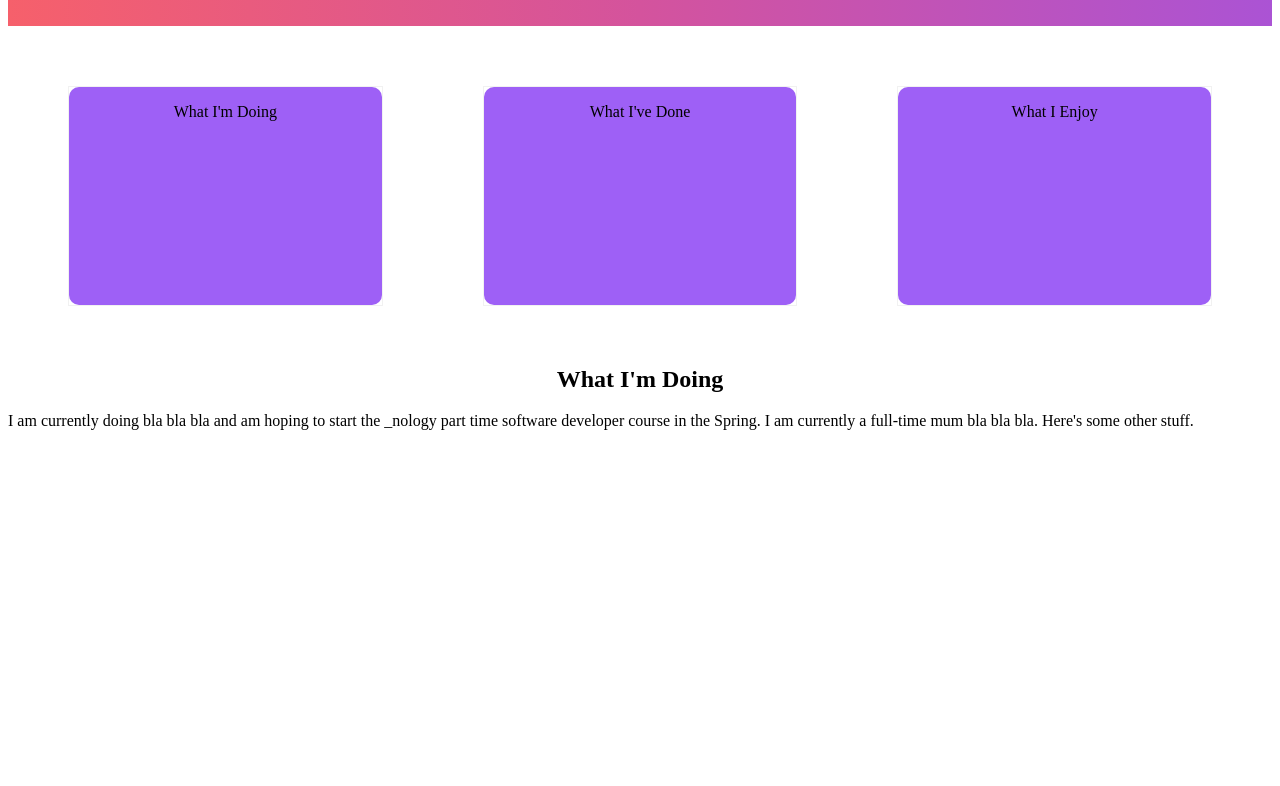
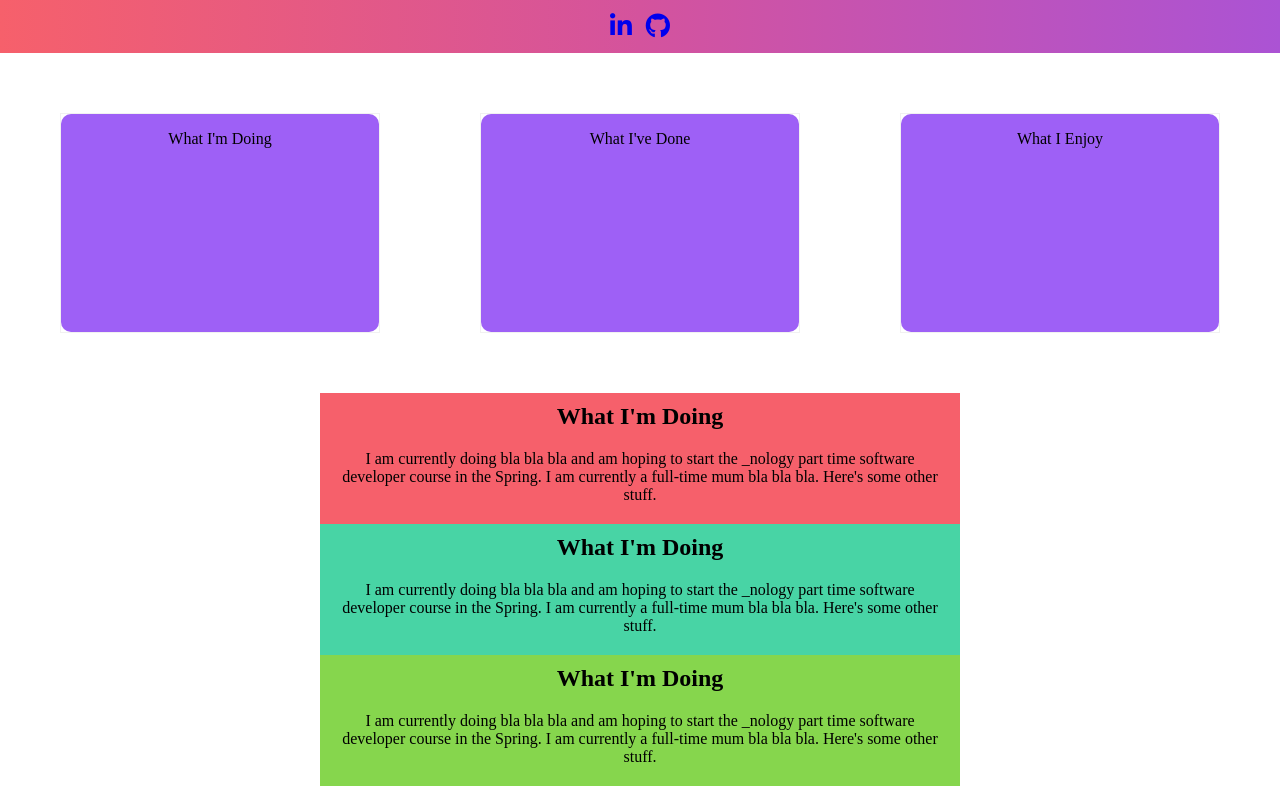
Before and after one commit to Katie201677/nology-pre-course-challenge, a plain HTML site: page index.html in a window 1280 px wide. Shown: the part 170-956 px from the top of the page. Before the commit the page ends 800 px from the top, so only its background shows below. Drawn offline with Linux system fonts and the light colour scheme.

Commit message:
Links to linkedin and github added.

```diff
--- a/index.css
+++ b/index.css
@@ -1,3 +1,7 @@
+body {
+    margin: 0;
+}
+
 .header {
     background: linear-gradient(to right, #F6606B, #D4539D, #AB53D4);
     background-repeat: no-repeat;
@@ -5,6 +9,16 @@
     margin: 0;
     padding: 10px;
     text-align: center;
+}
+
+.header > a {
+    font-size: 25px;
+    margin: 5px;
+    text-decoration: none;
+}
+
+a:visited {
+    color: black;
 }
 
 .cards-container {
@@ -56,15 +70,36 @@
 }
 
 .card-back {
-    background-color: dodgerblue;
+    background-color: #1A8725;
     color: white;
     transform: rotateY(180deg);
 }
 
-.info > h1 {
+.info {
+    margin: auto;
+    width: 50%;
     text-align: center;
 }
 
+.info > h1 {
+    /* text-align: center; */
+    margin: 0;
+    padding-top: 10px;
+}
+
+.info > p {
+    margin: 0;
+    padding: 20px;
+}
+
 #doing {
-    background-color: ;
+    background-color: #F6606B;
 }
+
+#done {
+    background-color: #48D4A5;
+}
+
+#enjoy {
+    background-color: #86D64D;
+}
--- a/index.html
+++ b/index.html
@@ -5,12 +5,15 @@
     <meta name="viewport" content="width=device-width, initial-scale=1.0">
     <title>Document</title>
     <link rel="stylesheet" href="index.css">
+    <link rel="stylesheet" href="//use.fontawesome.com/releases/v5.0.7/css/all.css">
 </head>
 <body>
   <header class="header">
       <h1>Hello.</h1>
       <h2>I'm Katie.</h2>
       <h3>Here's some things about me.</h3>
+        <a class="fab fa-linkedin-in" href="https://www.linkedin.com/in/katiewalker20/" target="_blank"></a>
+        <a class="fab fa-github" href="https://github.com/Katie201677" target="_blank"></a>
   </header>
   <main>
       <div class="cards-container">
@@ -54,6 +57,24 @@
             Here's some other stuff.
         </p>
       </section>
+
+      <section class="info" id="done">
+        <h1>What I'm Doing</h1>
+        <p>I am currently doing bla bla bla and am hoping to start
+            the _nology part time software developer course in the
+            Spring. I am currently a full-time mum bla bla bla.
+            Here's some other stuff.
+        </p>
+      </section>
+
+      <section class="info" id="enjoy">
+        <h1>What I'm Doing</h1>
+        <p>I am currently doing bla bla bla and am hoping to start
+            the _nology part time software developer course in the
+            Spring. I am currently a full-time mum bla bla bla.
+            Here's some other stuff.
+        </p>
+      </section>
   </main>
 </body>
 </html>
```
